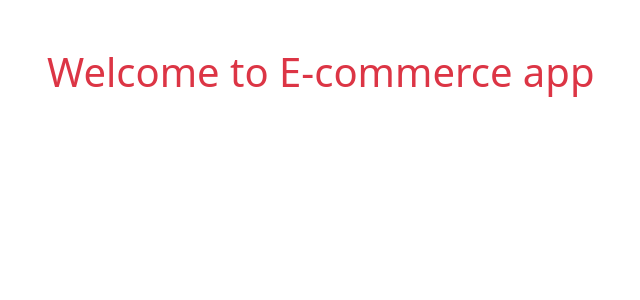
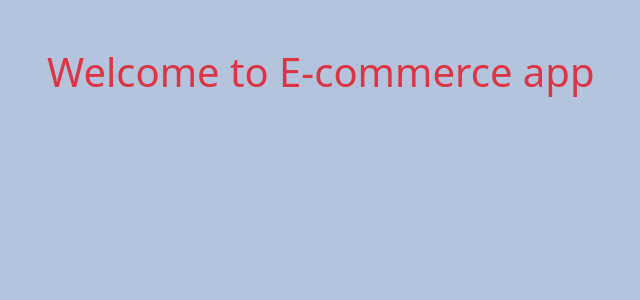
Before and after one commit to dips98/ecom-admin-panel, an Angular app: page / in a window 1280 px wide. Shown: the top 300 px of the page, without its empty margins (1-641 px from the left). Built offline with nearby package versions, Linux system fonts and the light colour scheme.

Commit message:
global css variable

```diff
--- a/src/styles.scss
+++ b/src/styles.scss
@@ -1 +1,15 @@
 /* You can add global styles to this file, and also import other style files */
+
+:root{
+    --bg-body: #b4c4dc;
+    --bg-card: #b8cfea;
+    --primary-color: #59a3e8;
+    --primary-light: #e3f2e0;
+    --secondary-light: #c9d2d8;
+    --secondary-color: #1f251e;
+}
+
+body{
+    background-color: var(--bg-body);
+    color: var(--text-color-light);
+}
```
